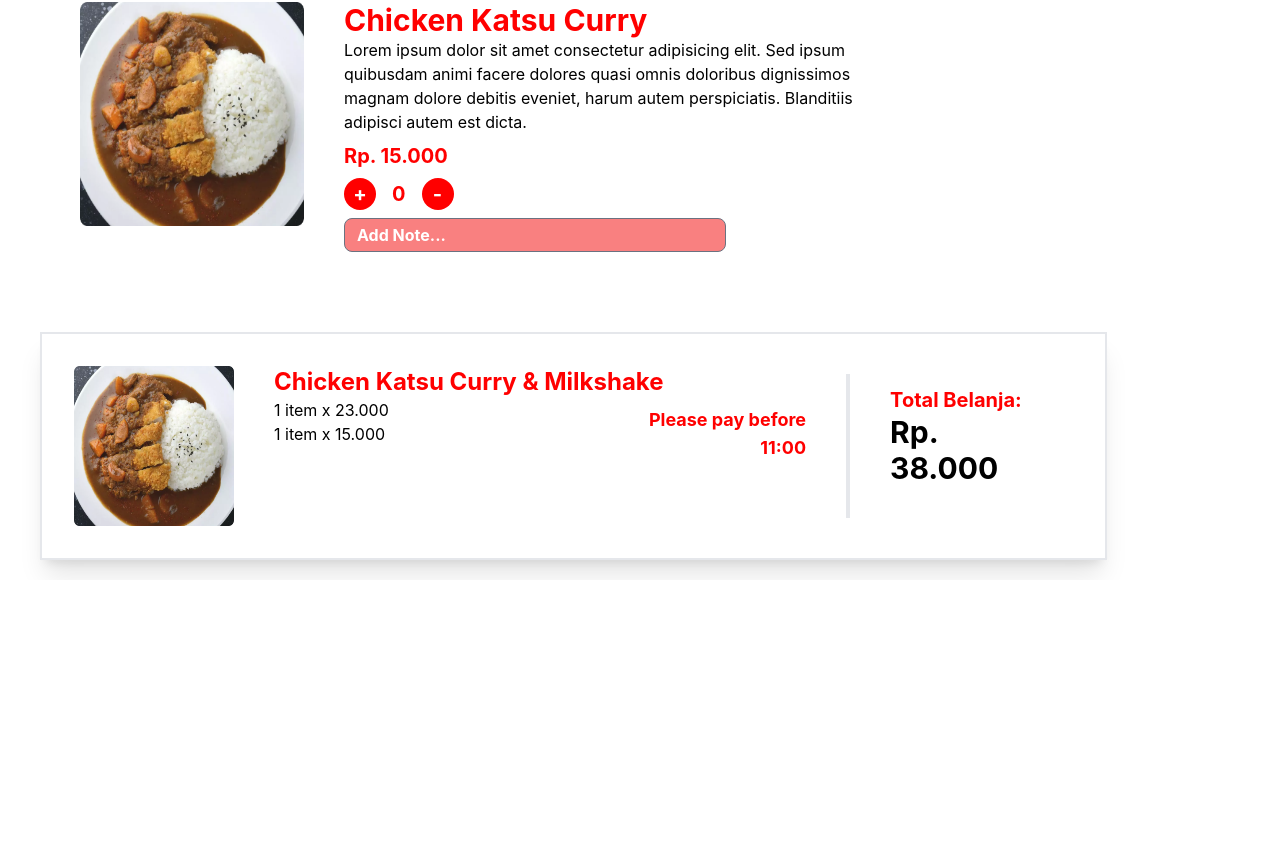
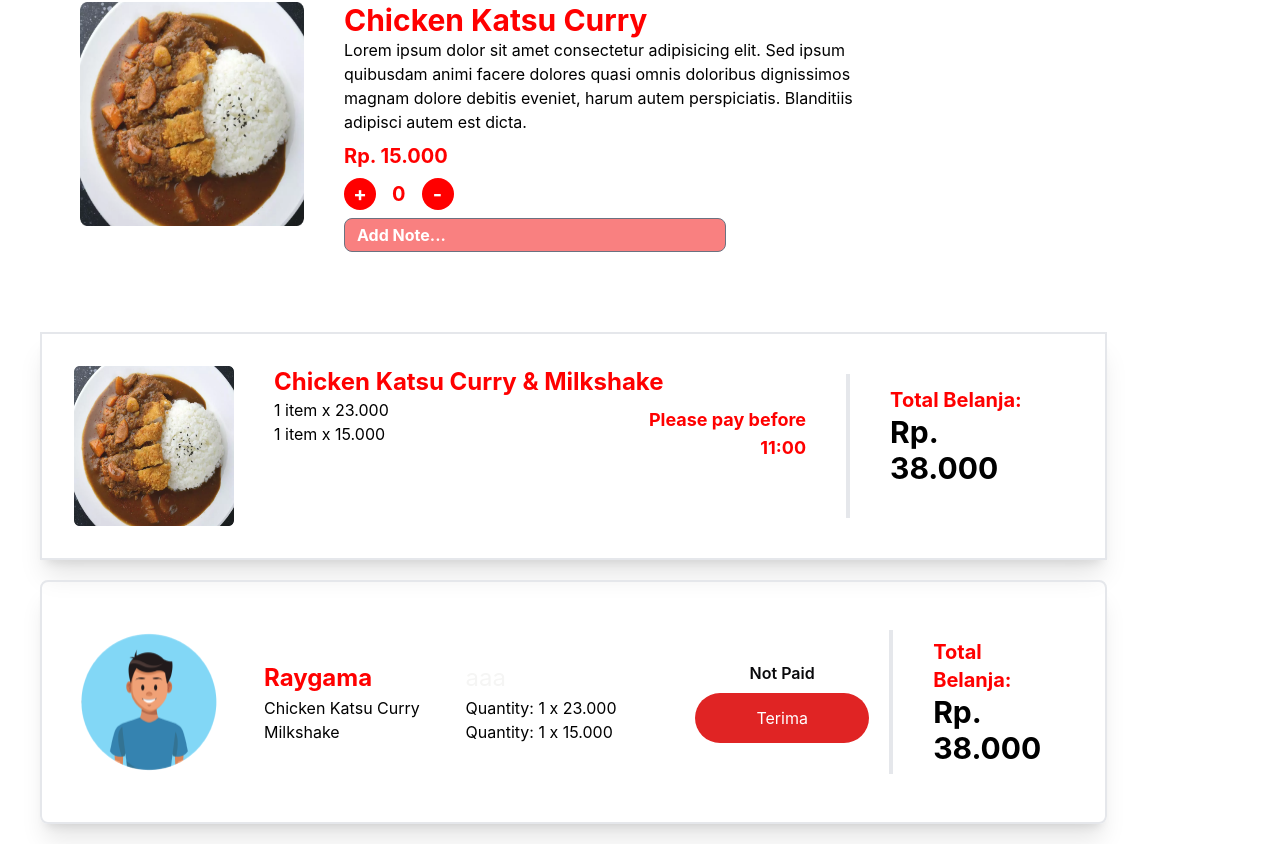
Before and after one commit to abiyyu1564/sunkatsuapp, a React (Create React App) app in the folder sunkatsu_fe/: page / in a window 1280 px wide. Shown: the part 598-1442 px from the top of the page. Before the commit the page ends 1178 px from the top, so only its background shows below. Built offline with nearby package versions, Linux system fonts and the light colour scheme.

Commit message:
nambahin staff history card
biyu help gw gtw css awokaokawko

```diff
--- a/sunkatsu_fe/src/App.js
+++ b/sunkatsu_fe/src/App.js
@@ -9,6 +9,7 @@ import NavbarLanding from "./components/Fragment/NavbarLanding";
 import HeroLanding from "./components/Fragment/heroLanding";
 import MenuDetail from "./components/Fragment/menuDetail";
 import CustomerHistoryCard from "./components/Fragment/customerHistoryCard";
+import StaffHistoryCard from "./components/Fragment/staffHistoryCard";
 
 function App() {
   return (
@@ -17,6 +18,7 @@ function App() {
       <HeroLanding />
       <MenuDetail />
       <CustomerHistoryCard />
+      <StaffHistoryCard />
     </>
   );
 }
--- /dev/null
+++ b/sunkatsu_fe/src/components/Fragment/staffHistoryCard.jsx
@@ -0,0 +1,41 @@
+import React from "react";
+import Profile from "../../assets/Profile.png";
+
+export default function StaffHistoryCard() {
+    return (
+        <div className="flex items-center gap-5 mx-10 p-8 border-2 shadow-xl my-5 w-10/12 rounded-lg">
+
+            <img src={Profile} alt="profile" className="w-[150px] h-[176px] rounded-full" />
+
+            <div className="relative w-full px-5">
+                <div className="grid grid-cols-2 gap-3">
+                    <div>
+                        <h1 className="text-[24px] font-bold text-[#FF0000]">Raygama</h1>
+                        <p className="text-[16px]">Chicken Katsu Curry</p>
+                        <p className="text-[16px]">Milkshake</p>
+                    </div>
+
+                    <div className="">
+                        <h1 className="text-[24px] text-stone-100"> aaa</h1>
+                        <p className="text-[16px]">Quantity: 1 x 23.000</p>
+                        <p className="text-[16px]">Quantity: 1 x 15.000</p>
+                    </div>
+                </div>
+            </div>
+
+            <div className="flex flex-col items-center">
+                <p className="text-[16px] text-zinc-950 font-semibold">Not Paid</p>
+                <button className="bg-red-600 text-white text-[16px] w-[174px] h-[50px] rounded-full mt-2">
+                    Terima
+                </button>
+            </div>
+
+            <div className="w-0,5 h-36 my-2 flex flex-col justify-center items-center border-2"></div>
+
+            <div className="w-1/3 p-5">
+                <h2 className="text-xl font-bold text-[#FF0000]">Total Belanja:</h2>
+                <h2 className="text-3xl font-bold text-black">Rp. 38.000</h2>
+            </div>
+        </div>
+      );
+}
```
Also changed, not shown: sunkatsu_fe/src/assets/Profile.png (added).
